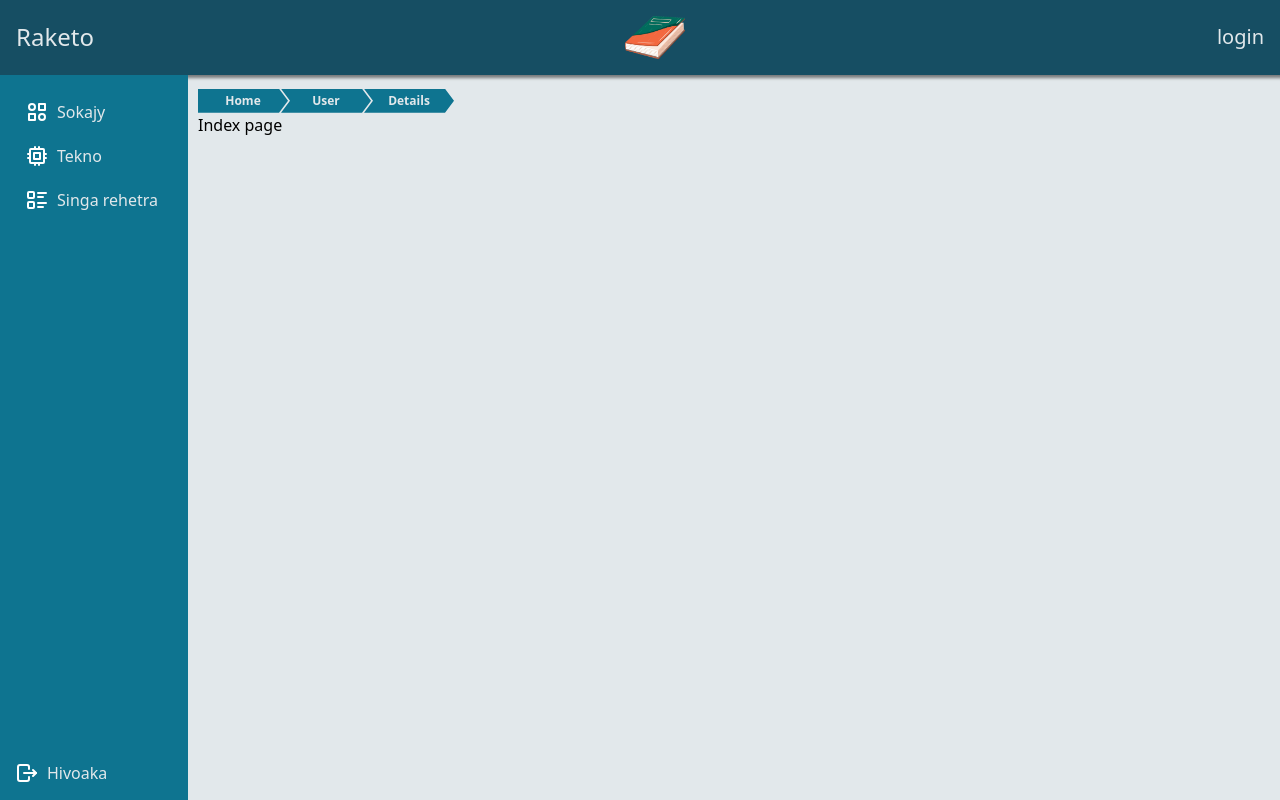
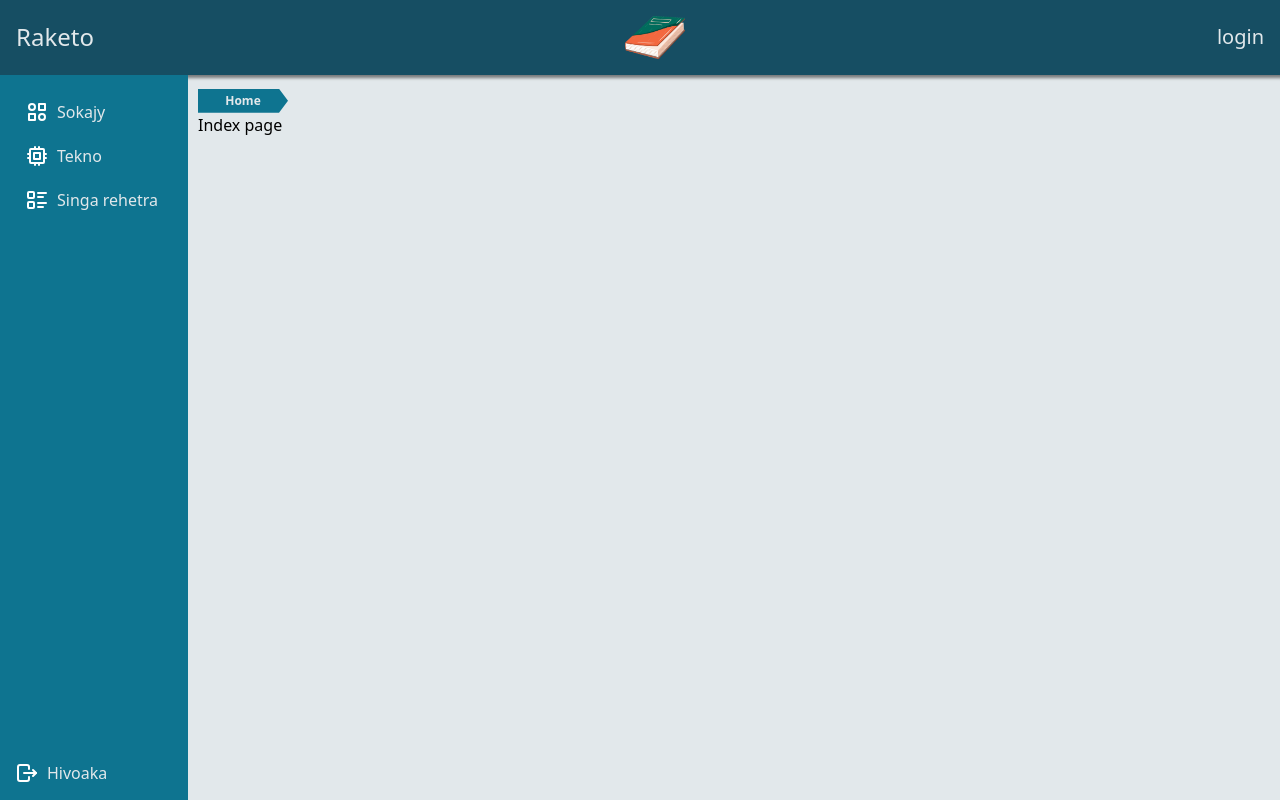
Before and after one commit to Ihasimbola/raketo-front, a React (Create React App) app: page / in a window 1280 px wide. Built offline with nearby package versions, Linux system fonts and the light colour scheme.

Commit message:
feature(GUI): breadcrumbs with react router

```diff
--- a/src/components/Breadcrumbs/Breadcrumbs.tsx
+++ b/src/components/Breadcrumbs/Breadcrumbs.tsx
@@ -1,12 +1,13 @@
 import React, { forwardRef } from 'react'
 import Text from '../Text/Text';
 import "./style.scss";
+import { useMatch, useMatches } from 'react-router-dom';
 
-const urls = [
-  "Home",
-  "User",
-  "Details"
-];
+// const urls = [
+//   "Home",
+//   "User",
+//   "Details"
+// ];
 
 type ItemProps = {
   item: string,
@@ -61,6 +62,7 @@ const BreadcrumbsItem = forwardRef<Ref, ItemProps>(({ item, index, itemsGap = -7
         size="xs"
         hover="text-hover"
         weight="bold"
+        className='capitalize'
       >
         {item}
       </Text>
@@ -71,11 +73,23 @@ const BreadcrumbsItem = forwardRef<Ref, ItemProps>(({ item, index, itemsGap = -7
 })
 
 function Breadcrumbs() {
+  const matches = useMatches();
+  // console.log(matches)
+  let urls = matches.map((item: any) => {
+    if (item.pathname === "/") return "Home";
+    return item.pathname.substr(1);
+  });
+  if (urls.every((url: string) => url === "Home")) {
+    urls = ["Home"];
+  } else {
+    urls.shift();
+  }
+
   return (
     <ul className="flex flex-row items-center list-style-none list-container">
       {
         urls.map((url: string, idx: number) => (
-          <BreadcrumbsItem item={url} index={idx} key={url} />
+          <BreadcrumbsItem item={url} index={idx} key={idx} />
         ))
       }
     </ul>
--- a/src/components/Text/Text.tsx
+++ b/src/components/Text/Text.tsx
@@ -58,7 +58,7 @@ const Text = (props: TextProps) => {
 
   return (
     <Tag
-      className={cn(textVariants({ color, size, hover, weight }))}
+      className={cn([textVariants({ color, size, hover, weight }), className])}
       {...otherProps}
     >
       {children}
--- a/src/routes/router.tsx
+++ b/src/routes/router.tsx
@@ -1,4 +1,4 @@
-import { createBrowserRouter } from "react-router-dom";
+import { Link, createBrowserRouter } from "react-router-dom";
 import AppLayout from "../layout/AppLayout";
 import CategoryPage from "../pages/category";
 import ElementPage from "../pages/element";
@@ -11,18 +11,23 @@ export const router = createBrowserRouter([
     children: [
       {
         children: [
-          { index: true, element: <div>Index page</div> },
+          { index: true, element: <div>Index page</div>, handle: { crumb: () => "index" } },
           {
             path: "sokajy",
-            element: <CategoryPage />
+            element: <CategoryPage />,
+            handle: { crumb: () => "sokajy" }
           },
           {
             path: "tekno",
-            element: <TeknoPage />
+            element: <TeknoPage />,
+            handle: { crumb: () => "tekno" }
+
           },
           {
             path: "singa",
-            element: <ElementPage />
+            element: <ElementPage />,
+            handle: { crumb: () => "singa" }
+
           }
         ]
       }
```
